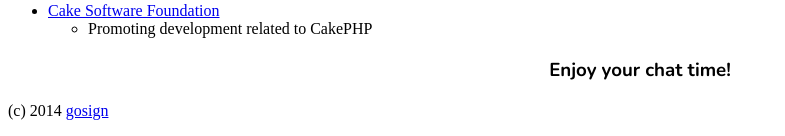
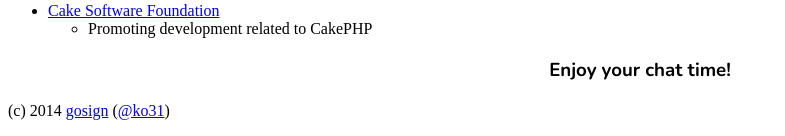
Before and after one commit to ko31/perari, a CakePHP app: the page made by app/View/Pages/home.ctp in a window 1280 px wide. Shown: the part 1259-1395 px from the top of the page, without its empty margins (0-785 px from the left). Run offline with PHP 8.4 and a stand-in for CakePHP, Linux system fonts and the light colour scheme; the template is opened without the code that fills it, so the values that code supplies are empty; some libraries are stand-ins or nearby versions.

Commit message:
フッターにTwitterアカウント追記

```diff
--- a/app/View/Layouts/default.ctp
+++ b/app/View/Layouts/default.ctp
@@ -75,7 +75,7 @@
       <footer class="row" id="credits">
       <div class="six columns">
           <p>
-          <span class="nobr">(c) 2014 <a href="http://go-sign.info/" target="_blank" title="gosign">gosign</a></span>
+          <span class="nobr">(c) 2014 <a href="http://go-sign.info/" target="_blank" title="gosign">gosign</a> (<a href="https://twitter.com/ko31">@ko31</a>)</span>
           </p>
       </div>
 <!--
```
